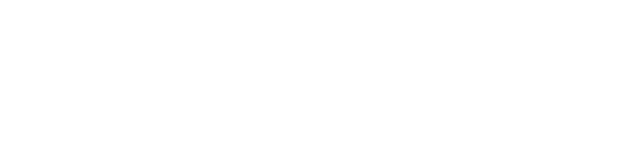
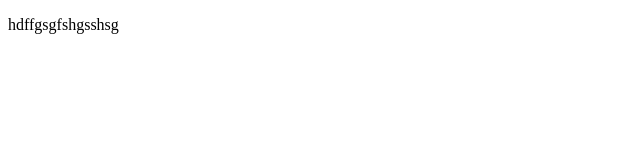
Before and after one commit to 1MMAD1LLP1CKL3/desktop, a plain HTML site: page index.html in a window 1280 px wide. Shown: the whole page, without its empty margins (0-640 px from the left). Drawn offline with Linux system fonts and the light colour scheme.

Commit message:
added paragraph
added paragraph

```diff
--- a/index.html
+++ b/index.html
@@ -6,5 +6,6 @@
 </head>
 
 <body>
+<p>hdffgsgfshgsshsg</p>
 </body>
 </html>
```
